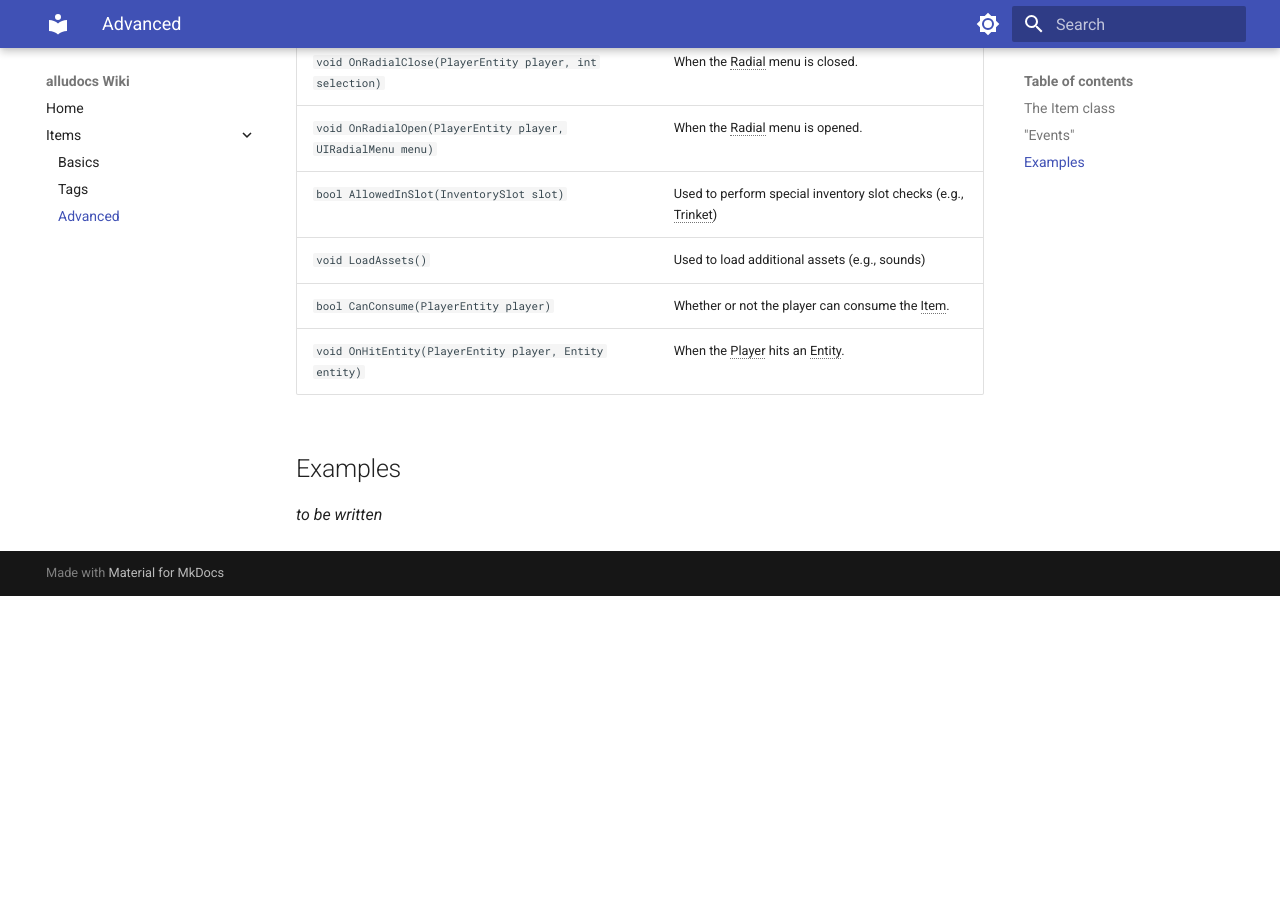
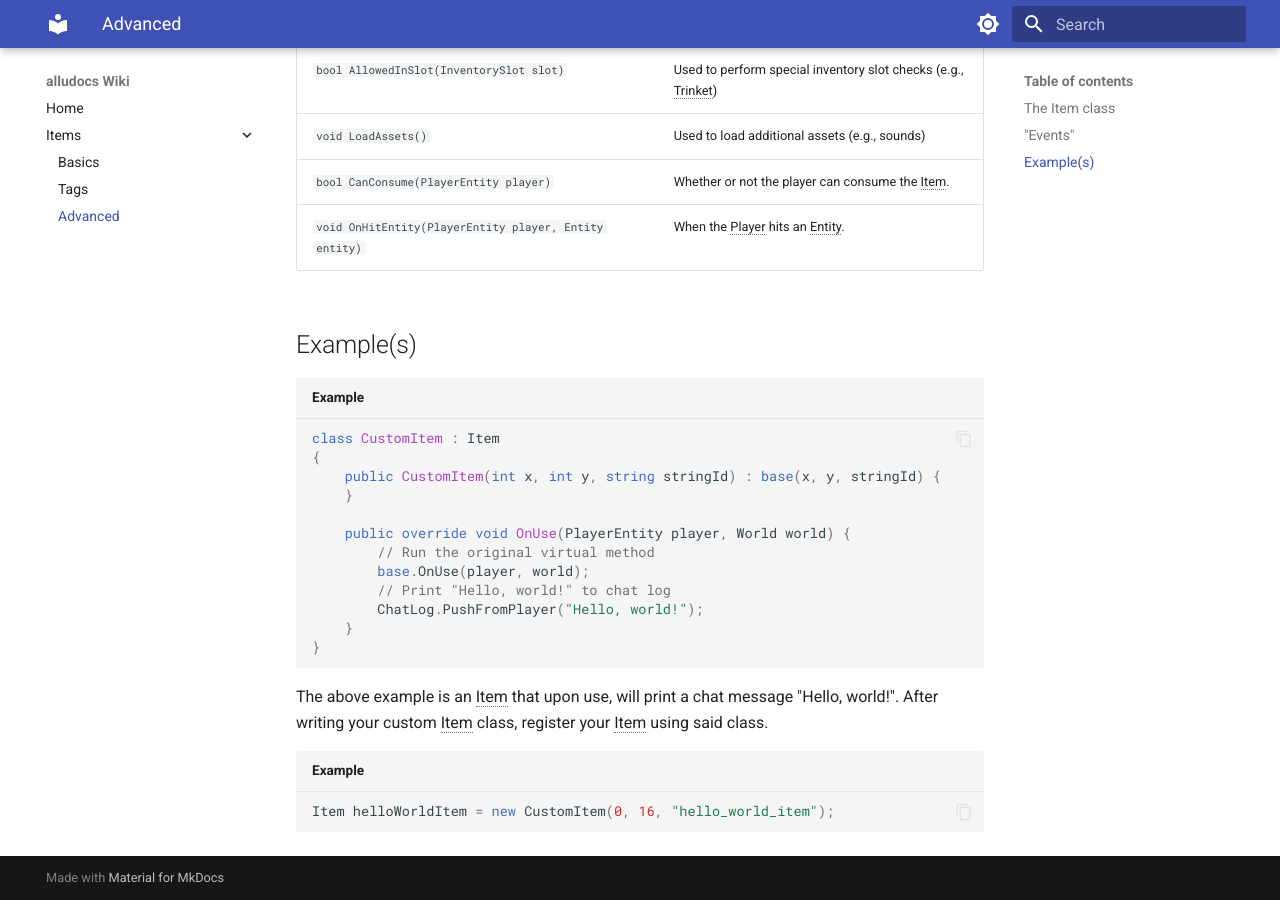
Before and after one commit to FishiaTee/alludocs, an MkDocs documentation site: the page built from docs/items/advanced.md, in a window 1280 px wide and 900 px high, scrolled down 1809 px. Built offline with MkDocs 1.6.1 and Material for MkDocs 9.7.7, drawn with Linux system fonts in a browser that asks for light colours; before the commit the page ends 2405 px from its top, so only the background shows below that; some of the changed text lies outside the part shown.

Commit message:
add examples

````diff
--- a/docs/items/advanced.md
+++ b/docs/items/advanced.md
@@ -73,10 +70,28 @@ Events are a way of referring to the virtual methods provided by the base Item c
 | `bool CanConsume(PlayerEntity player)` | Whether or not the player can consume the Item. |
 | `void OnHitEntity(PlayerEntity player, Entity entity)` | When the Player hits an Entity. |
 
-## Examples
+## Example(s)
 
-*to be written*
+```csharp title="Example"
+class CustomItem : Item
+{
+    public CustomItem(int x, int y, string stringId) : base(x, y, stringId) {
+    }
 
+    public override void OnUse(PlayerEntity player, World world) {
+        // Run the original virtual method
+        base.OnUse(player, world);
+        // Print "Hello, world!" to chat log
+        ChatLog.PushFromPlayer("Hello, world!");
+    }
+}
+```
+
+The above example is an Item that upon use, will print a chat message "Hello, world!". After writing your custom Item class, register your Item using said class.
+
+```csharp title="Example"
+Item helloWorldItem = new CustomItem(0, 16, "hello_world_item");
+```
 
 *[Item]: PocketBlocks.Items.Item
 *[Tag]: PocketBlocks.Items.ItemTagTypes.ItemTag
````
Also changed, not shown: other parts of docs/items/advanced.md (+0 -3 lines).
